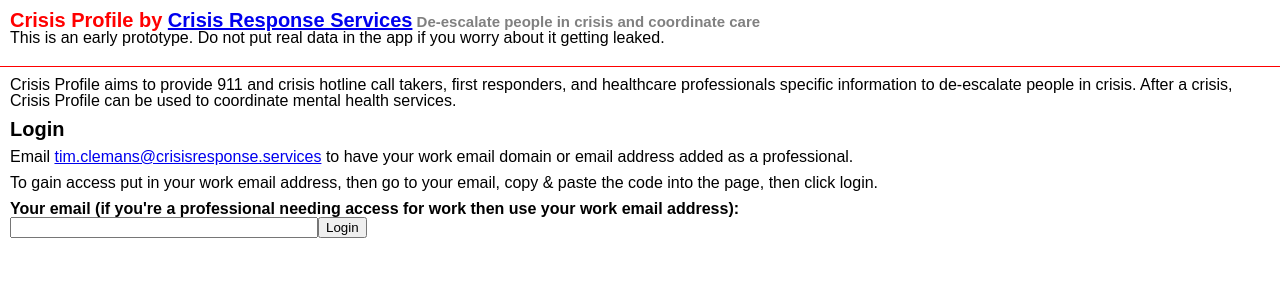
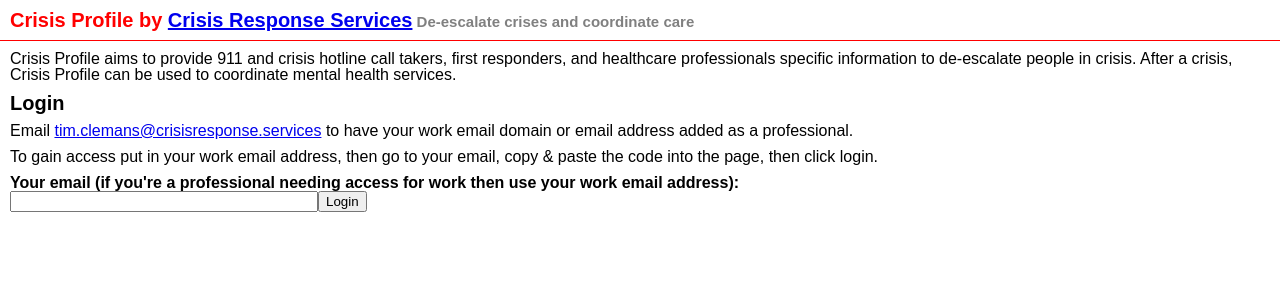
Before and after one commit to SafetyHealthDotCloud/Crisis-Profile, a Flask app: page / in a window 1280 px wide. Shown: the top 300 px of the page. Run offline with Flask 2, Linux system fonts and the light colour scheme; parts of the project's set-up code (start-up, migrations or seed data) failed here and were passed over; some libraries are stand-ins or nearby versions.

Commit message:
add Dockerfile

```diff
--- /dev/null
+++ b/init.sql
@@ -0,0 +1,3 @@
+CREATE USER crisisprofile;
+CREATE DATABASE crisisprofile;
+GRANT ALL PRIVILEGES ON DATABASE crisisprofile TO crisisprofile;
--- a/requirements.txt
+++ b/requirements.txt
@@ -1,3 +1,4 @@
+requests
 Flask==1.1.2
 Flask-WTF
 psycopg2-binary
--- a/templates/index.html
+++ b/templates/index.html
@@ -601,9 +601,8 @@
 	<div id="app">
 		<div id="header"> <span style="float:right" v-if="loggedIn"><a href="/logout">Logout</a> | [[ usersLoggedInEmail ]]</span>
 			<h1>Crisis Profile by <a href="https://crisisresponse.services">Crisis Response Services</a><span>
-				De-escalate people in crisis and coordinate care</span></h1>
-			<p>This is an early prototype. Do not put real data in the app if you worry about it getting leaked.</p>
-		</div>
+				De-escalate crises and coordinate care</span></h1>
+			</div>
 		<div id="main">
 			<div v-if="!loggedIn">
 				<p>Crisis Profile aims to provide 911 and crisis hotline call takers, first responders, and healthcare professionals specific information to de-escalate people in crisis. After a crisis, Crisis Profile can be used to coordinate mental health services.</p>
```
Also changed, not shown: 1 other file.
